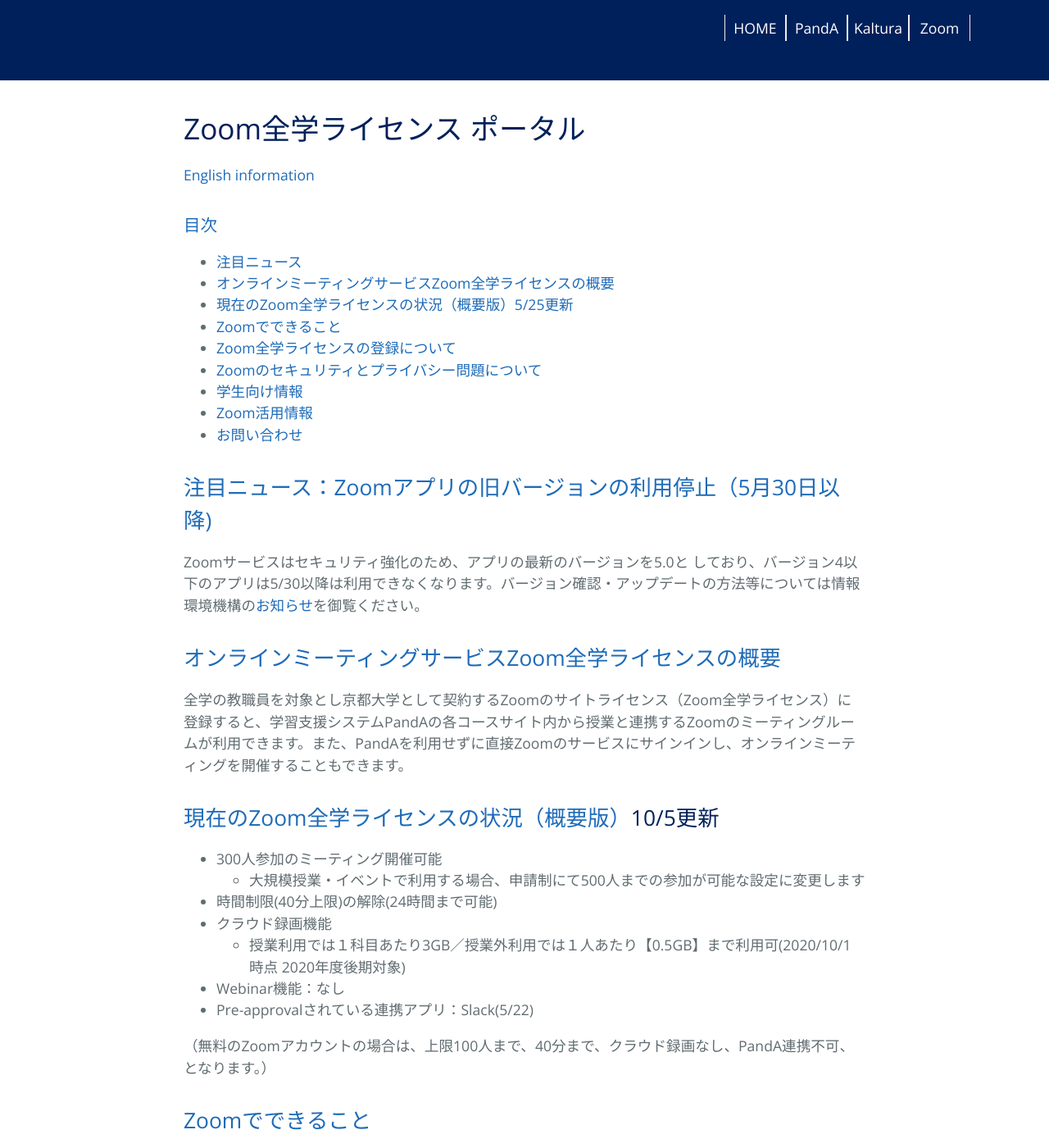
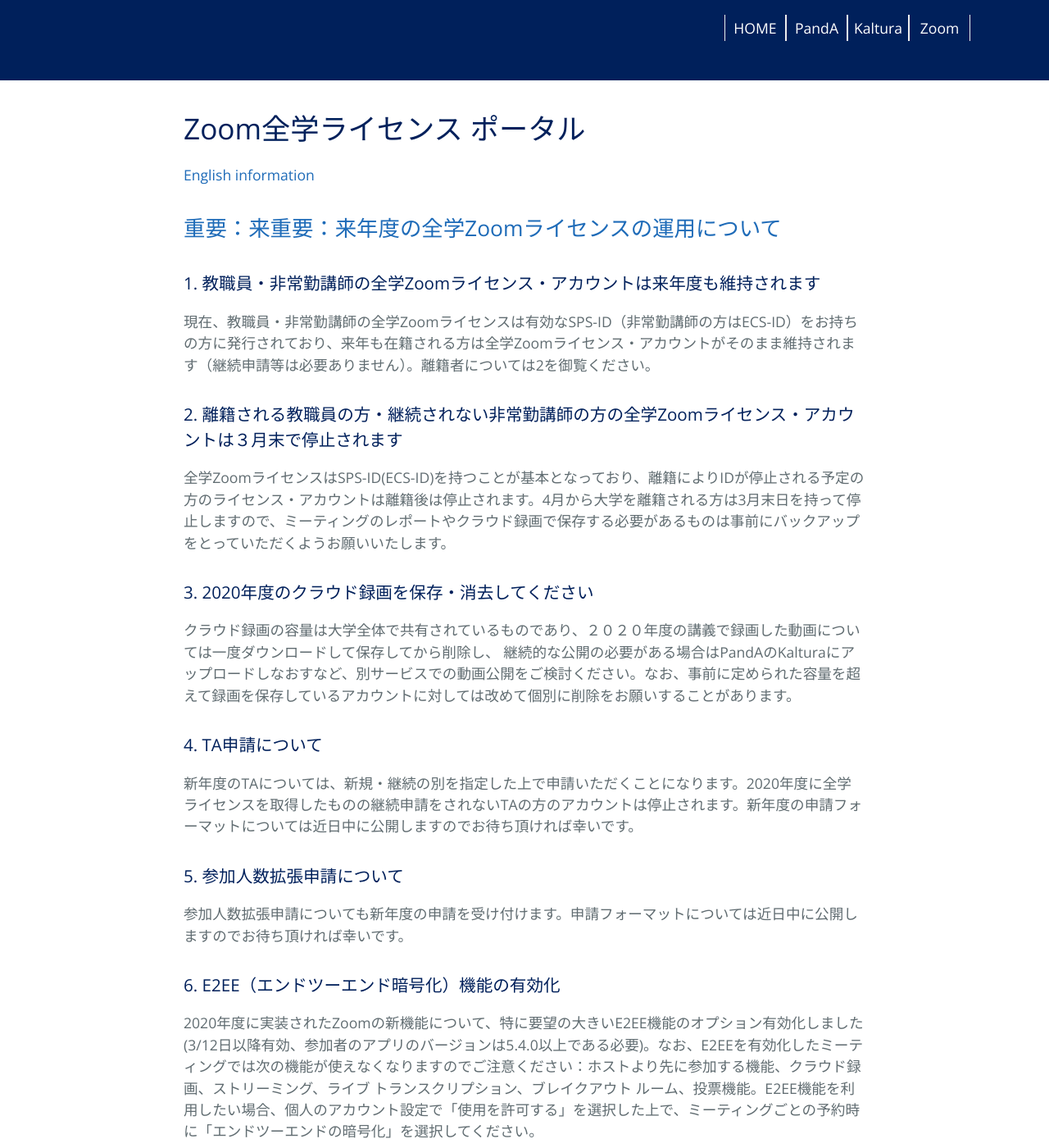
Before and after one commit to kyoto-u/online-edu, a Jekyll site: the page built from zoom.md, in a window 1280 px wide and 1400 px high, scrolled down 274 px. Shown: the whole window at 82% size. Built offline with Jekyll 4.4.1, drawn with Linux system fonts in a browser that asks for light colours; some of the changed text lies outside the part shown.

Commit message:
added next year's statement

```diff
--- a/zoom.md
+++ b/zoom.md
@@ -6,22 +6,24 @@ title: オンラインミーティングサービス(Zoom全学ライセンス)
 # Zoom全学ライセンス ポータル
 [English information](zoom_en)
 
-<a id="index"></a>
-### <a href="#index">目次</a>
-- [注目ニュース](#anch00)
-- [オンラインミーティングサービスZoom全学ライセンスの概要](#anch01)
-- [現在のZoom全学ライセンスの状況（概要版）5/25更新](#anch02)
-- [Zoomでできること](#anch03)
-- [Zoom全学ライセンスの登録について](#anch04)
-- [Zoomのセキュリティとプライバシー問題について](#anch05)
-- [学生向け情報](#anch06)
-- [Zoom活用情報](#anch07)
-- [お問い合わせ](#anch08)
+## <a id="anch00">重要：来重要：来年度の全学Zoomライセンスの運用について</a>
+### 1. 教職員・非常勤講師の全学Zoomライセンス・アカウントは来年度も維持されます
+現在、教職員・非常勤講師の全学Zoomライセンスは有効なSPS-ID（非常勤講師の方はECS-ID）をお持ちの方に発行されており、来年も在籍される方は全学Zoomライセンス・アカウントがそのまま維持されます（継続申請等は必要ありません）。離籍者については2を御覧ください。
+### 2. 離籍される教職員の方・継続されない非常勤講師の方の全学Zoomライセンス・アカウントは３月末で停止されます
+全学ZoomライセンスはSPS-ID(ECS-ID)を持つことが基本となっており、離籍によりIDが停止される予定の方のライセンス・アカウントは離籍後は停止されます。4月から大学を離籍される方は3月末日を持って停止しますので、ミーティングのレポートやクラウド録画で保存する必要があるものは事前にバックアップをとっていただくようお願いいたします。
+### 3. 2020年度のクラウド録画を保存・消去してください
+クラウド録画の容量は大学全体で共有されているものであり、２０２０年度の講義で録画した動画については一度ダウンロードして保存してから削除し、 継続的な公開の必要がある場合はPandAのKalturaにアップロードしなおすなど、別サービスでの動画公開をご検討ください。なお、事前に定められた容量を超えて録画を保存しているアカウントに対しては改めて個別に削除をお願いすることがあります。
+### 4. TA申請について
+新年度のTAについては、新規・継続の別を指定した上で申請いただくことになります。2020年度に全学ライセンスを取得したものの継続申請をされないTAの方のアカウントは停止されます。新年度の申請フォーマットについては近日中に公開しますのでお待ち頂ければ幸いです。
 
-<a id="anch00"></a>
-## <a href="#anch00">注目ニュース：Zoomアプリの旧バージョンの利用停止（5月30日以降)</a>
-Zoomサービスはセキュリティ強化のため、アプリの最新のバージョンを5.0と
-しており、バージョン4以下のアプリは5/30以降は利用できなくなります。バージョン確認・アップデートの方法等については情報環境機構の[お知らせ](http://www.iimc.kyoto-u.ac.jp/ja/whatsnew/information/detail/200528056163.html)を御覧ください。
+### 5. 参加人数拡張申請について
+参加人数拡張申請についても新年度の申請を受け付けます。申請フォーマットについては近日中に公開しますのでお待ち頂ければ幸いです。
+
+### 6. E2EE（エンドツーエンド暗号化）機能の有効化
+2020年度に実装されたZoomの新機能について、特に要望の大きいE2EE機能のオプション有効化しました(3/12日以降有効、参加者のアプリのバージョンは5.4.0以上である必要)。なお、E2EEを有効化したミーティングでは次の機能が使えなくなりますのでご注意ください：ホストより先に参加する機能、クラウド録画、ストリーミング、ライブ トランスクリプション、ブレイクアウト ルーム、投票機能。E2EE機能を利用したい場合、個人のアカウント設定で「使用を許可する」を選択した上で、ミーティングごとの予約時に「エンドツーエンドの暗号化」を選択してください。
+
+[参考: Zoom社ヘルプセンターのEnd-to-end (E2E) encryption for meetings 記事](https://support.zoom.us/hc/ja/articles/360048660871-End-to-end-E2E-encryption-for-meetings)
+
 
 <a id="anch01"></a>
 ## <a href="#anch01">オンラインミーティングサービスZoom全学ライセンスの概要</a>
```
